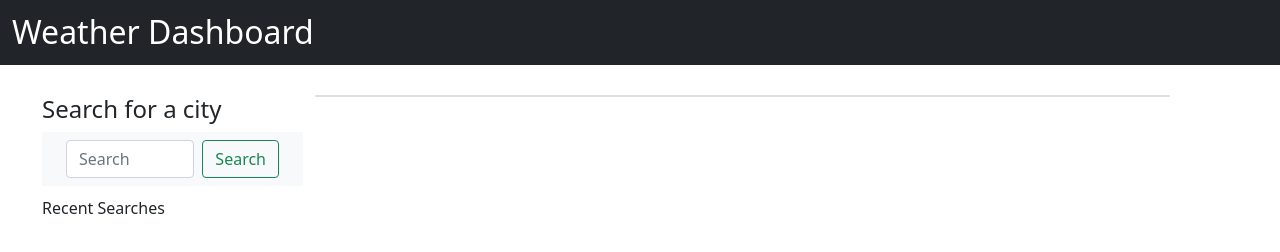
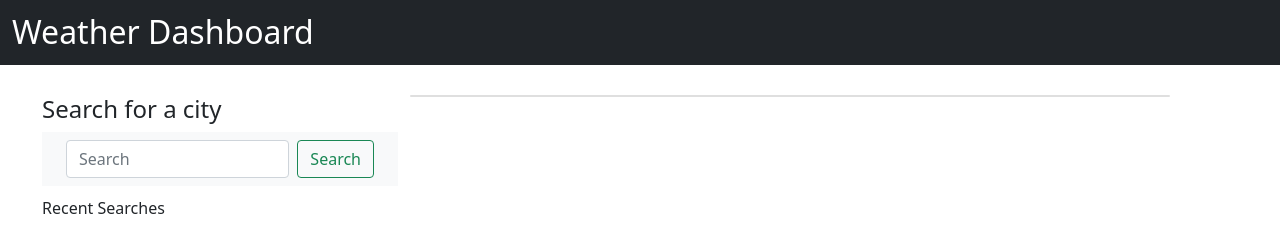
Before and after one commit to caroline-e-miller/weather-base, a plain HTML site: page index.html in a window 1280 px wide. Drawn offline with nearby package versions, Linux system fonts and the light colour scheme; no server answers.

Commit message:
re-ordered variables and functions

```diff
--- a/assets/script.js
+++ b/assets/script.js
@@ -11,16 +11,16 @@ var search = document.getElementById("submit");
 var userInput = document.getElementById("input");
 var currentWeatherEl = document.querySelector("currentWeather");
 var forecastEl = document.querySelector("forecast");
+var city = userInput.textContent;
 var forecast = "https://api.openweathermap.org/data/2.5/forecast/hourly?q=" + city + "&appid=2cef2d7cae052715188e701df4ab1db7";
-var currentWeather = "https://api.openweathermap.org/data/2.5/weather?q=" + city + "&appid=2cef2d7cae052715188e701df4ab1db7";
-var city;
+
 
 search.addEventListener("click", function (event) {
     event.preventDefault();
     var city = userInput.textContent;
+    var currentWeather = "https://api.openweathermap.org/data/2.5/weather?q=" + city + "&appid=2cef2d7cae052715188e701df4ab1db7";
+
     console.log(city)
-})
-
 
     function getCurrentWeather() {
 
@@ -33,4 +33,8 @@ function getCurrentWeather() {
             })
     }
     getCurrentWeather();
+})
+
+
+
 // search.addEventListener('click', getApi);
--- a/index.html
+++ b/index.html
@@ -22,7 +22,7 @@
     <div class="container">
         <!-- search column with previous search list -->
         <main class="row">
-            <div class="col-sm-3">
+            <div class="col-sm-4">
                 <h4>Search for a city</h4>
                 <nav class="navbar navbar-light bg-light">
                     <div class="container-fluid">
@@ -46,7 +46,7 @@
 
 
             <!-- selected city display within one big column -->
-            <div id="display" class="col-md-9">
+            <div id="display" class="col-md-8">
                 <div class="row">
                     <div class="card">
                         <div class="row currentWeather"></div>
```
Lines whose indentation alone changed are shown as unchanged.
